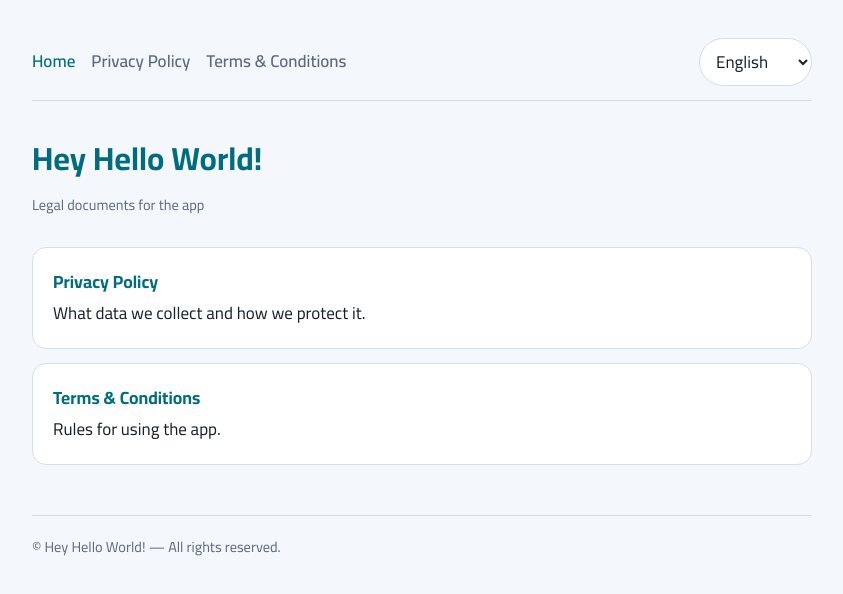
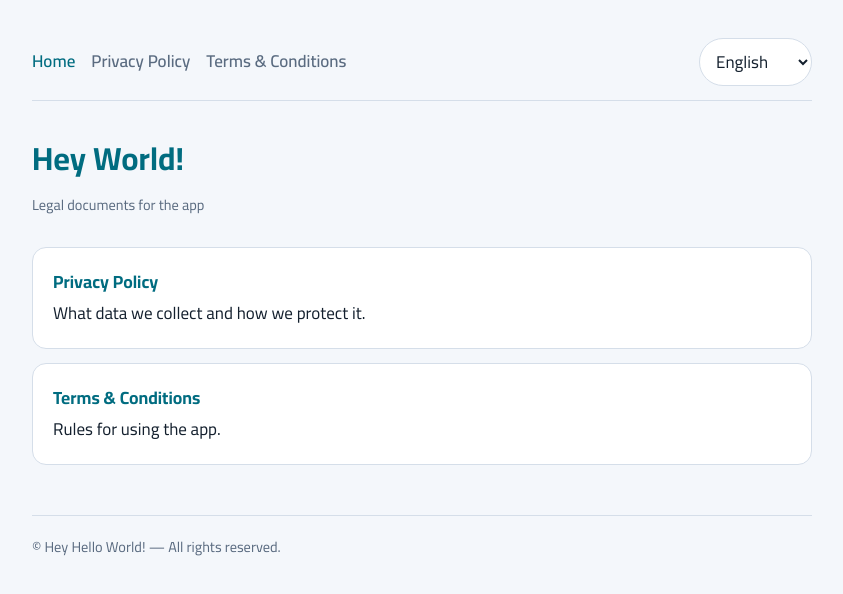
Before and after one commit to heyhelloworld2027-sudo/my-app-legal, a plain HTML site: page index.html in a window 1280 px wide. Shown: the whole page, without its empty margins (218-1061 px from the left). Drawn offline with Linux system fonts and the light colour scheme.

Commit message:
Update index.html

```diff
--- a/index.html
+++ b/index.html
@@ -3,7 +3,7 @@
 <head>
 <meta charset="utf-8">
 <meta name="viewport" content="width=device-width,initial-scale=1">
-<title>Home | Hey Hello World!</title>
+<title>Home | Hey World!</title>
 <link rel="preconnect" href="https://fonts.googleapis.com">
 <link href="https://fonts.googleapis.com/css2?family=Cairo:wght@400;600;700&display=swap" rel="stylesheet">
 <link rel="stylesheet" href="style.css">
@@ -14,26 +14,26 @@
 <nav><a href="index.html" class="on"><span data-l="ar">الرئيسية</span><span data-l="en">Home</span><span data-l="ru">Главная</span><span data-l="ur">ہوم</span><span data-l="es">Inicio</span><span data-l="de">Startseite</span><span data-l="fr">Accueil</span><span data-l="tr">Ana Sayfa</span><span data-l="zh">首页</span><span data-l="hi">होम</span></a><a href="privacy.html" class=""><span data-l="ar">سياسة الخصوصية</span><span data-l="en">Privacy Policy</span><span data-l="ru">Политика конфиденциальности</span><span data-l="ur">پرائیویسی پالیسی</span><span data-l="es">Política de privacidad</span><span data-l="de">Datenschutzerklärung</span><span data-l="fr">Politique de confidentialité</span><span data-l="tr">Gizlilik Politikası</span><span data-l="zh">隐私政策</span><span data-l="hi">गोपनीयता नीति</span></a><a href="terms.html" class=""><span data-l="ar">الشروط والأحكام</span><span data-l="en">Terms &amp; Conditions</span><span data-l="ru">Условия использования</span><span data-l="ur">شرائط و ضوابط</span><span data-l="es">Términos y condiciones</span><span data-l="de">Nutzungsbedingungen</span><span data-l="fr">Conditions générales</span><span data-l="tr">Şartlar ve Koşullar</span><span data-l="zh">条款和条件</span><span data-l="hi">नियम और शर्तें</span></a></nav>
 <div class="lang"><select id="langSel" aria-label="Language"><option value="ar">العربية</option><option value="en">English</option><option value="ru">Русский</option><option value="ur">اردو</option><option value="es">Español</option><option value="de">Deutsch</option><option value="fr">Français</option><option value="tr">Türkçe</option><option value="zh">中文</option><option value="hi">हिन्दी</option></select></div>
 </header>
-<section data-l="ar"><h1>Hey Hello World!</h1><p class="date">المستندات القانونية للتطبيق</p><div class="cards">
+<section data-l="ar"><h1>Hey World!</h1><p class="date">المستندات القانونية للتطبيق</p><div class="cards">
 <a href="privacy.html"><b>سياسة الخصوصية</b>ما نجمعه من بيانات وكيف نحميها.</a>
-<a href="terms.html"><b>الشروط والأحكام</b>قواعد استخدام التطبيق.</a></div></section><section data-l="en"><h1>Hey Hello World!</h1><p class="date">Legal documents for the app</p><div class="cards">
+<a href="terms.html"><b>الشروط والأحكام</b>قواعد استخدام التطبيق.</a></div></section><section data-l="en"><h1>Hey World!</h1><p class="date">Legal documents for the app</p><div class="cards">
 <a href="privacy.html"><b>Privacy Policy</b>What data we collect and how we protect it.</a>
-<a href="terms.html"><b>Terms & Conditions</b>Rules for using the app.</a></div></section><section data-l="ru"><h1>Hey Hello World!</h1><p class="date">Юридические документы приложения</p><div class="cards">
+<a href="terms.html"><b>Terms & Conditions</b>Rules for using the app.</a></div></section><section data-l="ru"><h1>Hey World!</h1><p class="date">Юридические документы приложения</p><div class="cards">
 <a href="privacy.html"><b>Политика конфиденциальности</b>Какие данные мы собираем и как их защищаем.</a>
-<a href="terms.html"><b>Условия использования</b>Правила использования приложения.</a></div></section><section data-l="ur"><h1>Hey Hello World!</h1><p class="date">ایپ کی قانونی دستاویزات</p><div class="cards">
+<a href="terms.html"><b>Условия использования</b>Правила использования приложения.</a></div></section><section data-l="ur"><h1>Hey World!</h1><p class="date">ایپ کی قانونی دستاویزات</p><div class="cards">
 <a href="privacy.html"><b>پرائیویسی پالیسی</b>ہم کون سا ڈیٹا جمع کرتے ہیں اور اسے کیسے محفوظ رکھتے ہیں۔</a>
-<a href="terms.html"><b>شرائط و ضوابط</b>ایپ کے استعمال کے اصول۔</a></div></section><section data-l="es"><h1>Hey Hello World!</h1><p class="date">Documentos legales de la aplicación</p><div class="cards">
+<a href="terms.html"><b>شرائط و ضوابط</b>ایپ کے استعمال کے اصول۔</a></div></section><section data-l="es"><h1>Hey World!</h1><p class="date">Documentos legales de la aplicación</p><div class="cards">
 <a href="privacy.html"><b>Política de privacidad</b>Qué datos recopilamos y cómo los protegemos.</a>
-<a href="terms.html"><b>Términos y condiciones</b>Normas de uso de la aplicación.</a></div></section><section data-l="de"><h1>Hey Hello World!</h1><p class="date">Rechtliche Dokumente der App</p><div class="cards">
+<a href="terms.html"><b>Términos y condiciones</b>Normas de uso de la aplicación.</a></div></section><section data-l="de"><h1>Hey World!</h1><p class="date">Rechtliche Dokumente der App</p><div class="cards">
 <a href="privacy.html"><b>Datenschutzerklärung</b>Welche Daten wir erheben und wie wir sie schützen.</a>
-<a href="terms.html"><b>Nutzungsbedingungen</b>Regeln für die Nutzung der App.</a></div></section><section data-l="fr"><h1>Hey Hello World!</h1><p class="date">Documents juridiques de l'application</p><div class="cards">
+<a href="terms.html"><b>Nutzungsbedingungen</b>Regeln für die Nutzung der App.</a></div></section><section data-l="fr"><h1>Hey World!</h1><p class="date">Documents juridiques de l'application</p><div class="cards">
 <a href="privacy.html"><b>Politique de confidentialité</b>Les données que nous collectons et comment nous les protégeons.</a>
-<a href="terms.html"><b>Conditions générales</b>Règles d'utilisation de l'application.</a></div></section><section data-l="tr"><h1>Hey Hello World!</h1><p class="date">Uygulamanın yasal belgeleri</p><div class="cards">
+<a href="terms.html"><b>Conditions générales</b>Règles d'utilisation de l'application.</a></div></section><section data-l="tr"><h1>Hey World!</h1><p class="date">Uygulamanın yasal belgeleri</p><div class="cards">
 <a href="privacy.html"><b>Gizlilik Politikası</b>Hangi verileri topluyoruz ve nasıl koruyoruz.</a>
-<a href="terms.html"><b>Şartlar ve Koşullar</b>Uygulamayı kullanma kuralları.</a></div></section><section data-l="zh"><h1>Hey Hello World!</h1><p class="date">应用法律文件</p><div class="cards">
+<a href="terms.html"><b>Şartlar ve Koşullar</b>Uygulamayı kullanma kuralları.</a></div></section><section data-l="zh"><h1>Hey World!</h1><p class="date">应用法律文件</p><div class="cards">
 <a href="privacy.html"><b>隐私政策</b>我们收集哪些数据以及如何保护。</a>
-<a href="terms.html"><b>条款和条件</b>应用使用规则。</a></div></section><section data-l="hi"><h1>Hey Hello World!</h1><p class="date">ऐप के कानूनी दस्तावेज़</p><div class="cards">
+<a href="terms.html"><b>条款和条件</b>应用使用规则。</a></div></section><section data-l="hi"><h1>Hey World!</h1><p class="date">ऐप के कानूनी दस्तावेज़</p><div class="cards">
 <a href="privacy.html"><b>गोपनीयता नीति</b>हम कौन-सा डेटा एकत्र करते हैं और उसे कैसे सुरक्षित रखते हैं।</a>
 <a href="terms.html"><b>नियम और शर्तें</b>ऐप के उपयोग के नियम।</a></div></section>
-<footer><span data-l="ar">© Hey Hello World! — جميع الحقوق محفوظة.</span><span data-l="en">© Hey Hello World! — All rights reserved.</span><span data-l="ru">© Hey Hello World! — Все права защищены.</span><span data-l="ur">© Hey Hello World! — جملہ حقوق محفوظ ہیں۔</span><span data-l="es">© Hey Hello World! — Todos los derechos reservados.</span><span data-l="de">© Hey Hello World! — Alle Rechte vorbehalten.</span><span data-l="fr">© Hey Hello World! — Tous droits réservés.</span><span data-l="tr">© Hey Hello World! — Tüm hakları saklıdır.</span><span data-l="zh">© Hey Hello World! — 保留所有权利。</span><span data-l="hi">© Hey Hello World! — सर्वाधिकार सुरक्षित।</span></footer>
+<footer><span data-l="ar">© Hey Hello World! — جميع الحقوق محفوظة.</span><span data-l="en">© Hey Hello World! — All rights reserved.</span><span data-l="ru">© Hey World! — Все права защищены.</span><span data-l="ur">© Hey World! — جملہ حقوق محفوظ ہیں۔</span><span data-l="es">© Hey World! — Todos los derechos reservados.</span><span data-l="de">© Hey World! — Alle Rechte vorbehalten.</span><span data-l="fr">© Hey World! — Tous droits réservés.</span><span data-l="tr">© Hey World! — Tüm hakları saklıdır.</span><span data-l="zh">© Hey World! — 保留所有权利。</span><span data-l="hi">© Hey World! — सर्वाधिकार सुरक्षित।</span></footer>
 </div></body></html>
```
